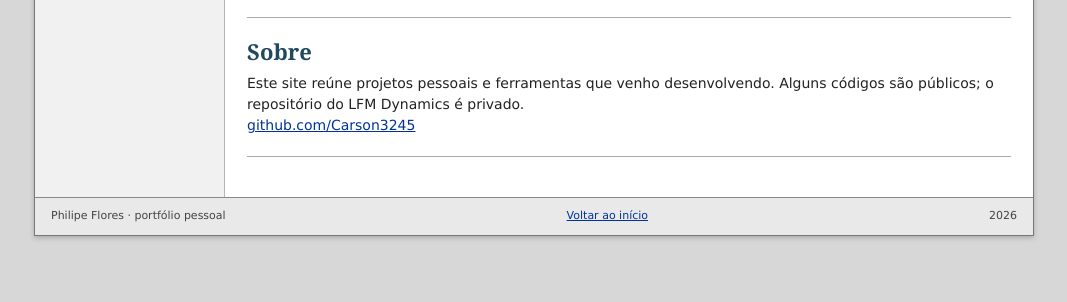
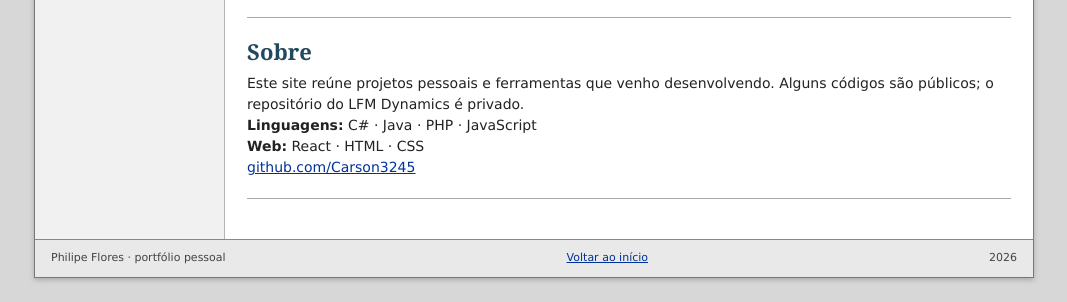
Before and after one commit to Carson3245/carson3245.github.io, a plain HTML site: page index.html in a window 1280 px wide. Shown: the part 3088-3390 px from the top of the page, without its empty margins (106-1173 px from the left). Before the commit the page ends 3348 px from the top, so only its background shows below. Drawn offline with Linux system fonts and the light colour scheme.

Commit message:
List Philipe's languages and web stack

```diff
--- a/index.html
+++ b/index.html
@@ -372,6 +372,8 @@
         <section class="section about" id="sobre">
           <h2>Sobre</h2>
           <p>Este site reúne projetos pessoais e ferramentas que venho desenvolvendo. Alguns códigos são públicos; o repositório do LFM Dynamics é privado.</p>
+          <p><strong>Linguagens:</strong> C# · Java · PHP · JavaScript</p>
+          <p><strong>Web:</strong> React · HTML · CSS</p>
           <p class="contact"><a href="https://github.com/Carson3245?tab=repositories" target="_blank" rel="noreferrer">github.com/Carson3245</a></p>
         </section>
       </main>
```
